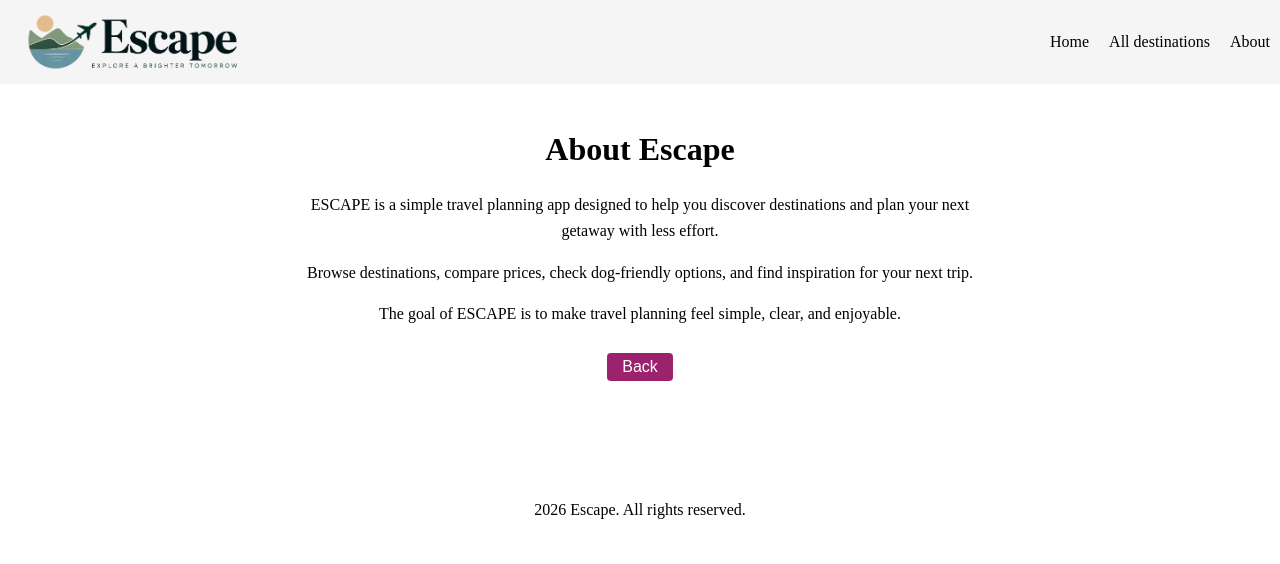
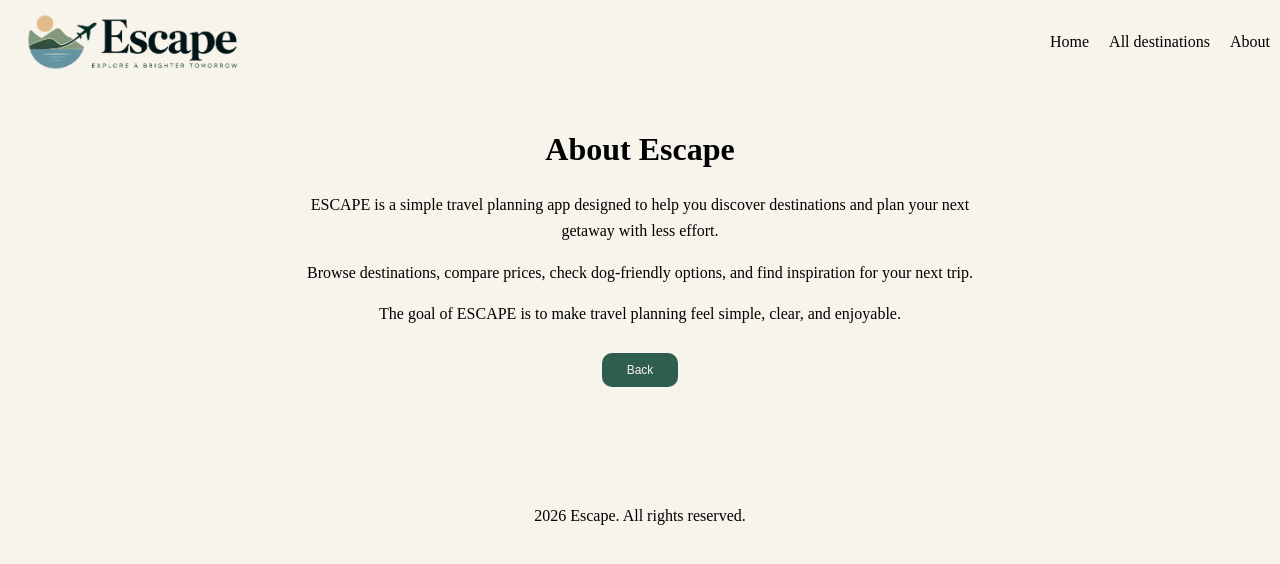
Before and after one commit to Mehrnaz-zand/escape, a React (Vite) app: page /about in a window 1280 px wide. Shown: the top 564 px of the page. Built offline with nearby package versions, Linux system fonts and the light colour scheme.

Commit message:
style: add colors file

```diff
--- a/src/App.scss
+++ b/src/App.scss
@@ -1,14 +1,25 @@
-.container {
-  margin: 50px auto;
+@use "./styles/colors" as colors;
+
+body {
+  font-family: clean sans-serif;
+  background-color: colors.$soft-cream;
+}
+
+h1, h2, h3, h4, h5, h6 {
+  font-family: elegant serif;
 }
 
 .button {
   margin: 10px;
-  padding: 5px 15px;
-  font-size: 16px;
-  background-color: #9b226c;
-  color: white;
+  padding: 10px 25px;
+  font-size: 12px;
+  background-color: colors.$deep-green;
+  color: colors.$soft-cream;
   border: none;
-  border-radius: 4px;
+  border-radius: 10px;
   cursor: pointer;
 }
+
+.container {
+  margin: 50px auto;
+}
--- a/src/components/Header/header.scss
+++ b/src/components/Header/header.scss
@@ -1,6 +1,5 @@
 .header {
   padding: 0 10px;
-  background-color: #f5f5f5;
   position: fixed;
   top: 0;
   left: 0;
--- /dev/null
+++ b/src/styles/_colors.scss
@@ -0,0 +1,6 @@
+$deep-green: #2f5d50;
+$light-green: #8fa88c;
+$soft-cream: #f7f4ec;
+$warm-sand: #e8d8c3;
+$charcoal: #2e2a26;
+$mist-blue: #c7d8e5;
```
